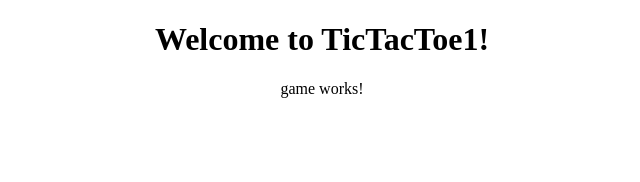
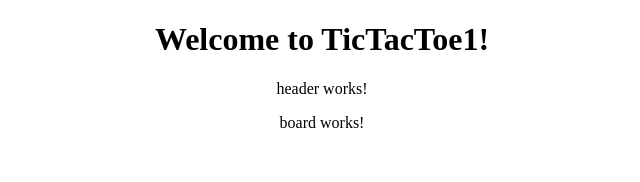
Before and after one commit to rdab/TicTacToe, an Angular app: page / in a window 1280 px wide. Shown: the top 182 px of the page, without its empty margins (318-958 px from the left). Built offline with nearby package versions, Linux system fonts and the light colour scheme.

Commit message:
Add components header and board to game template

```diff
--- a/src/app/game/game/game.component.html
+++ b/src/app/game/game/game.component.html
@@ -1,3 +1,2 @@
-<p>
-  game works!
-</p>
+<app-header></app-header>
+<app-board></app-board>
```
